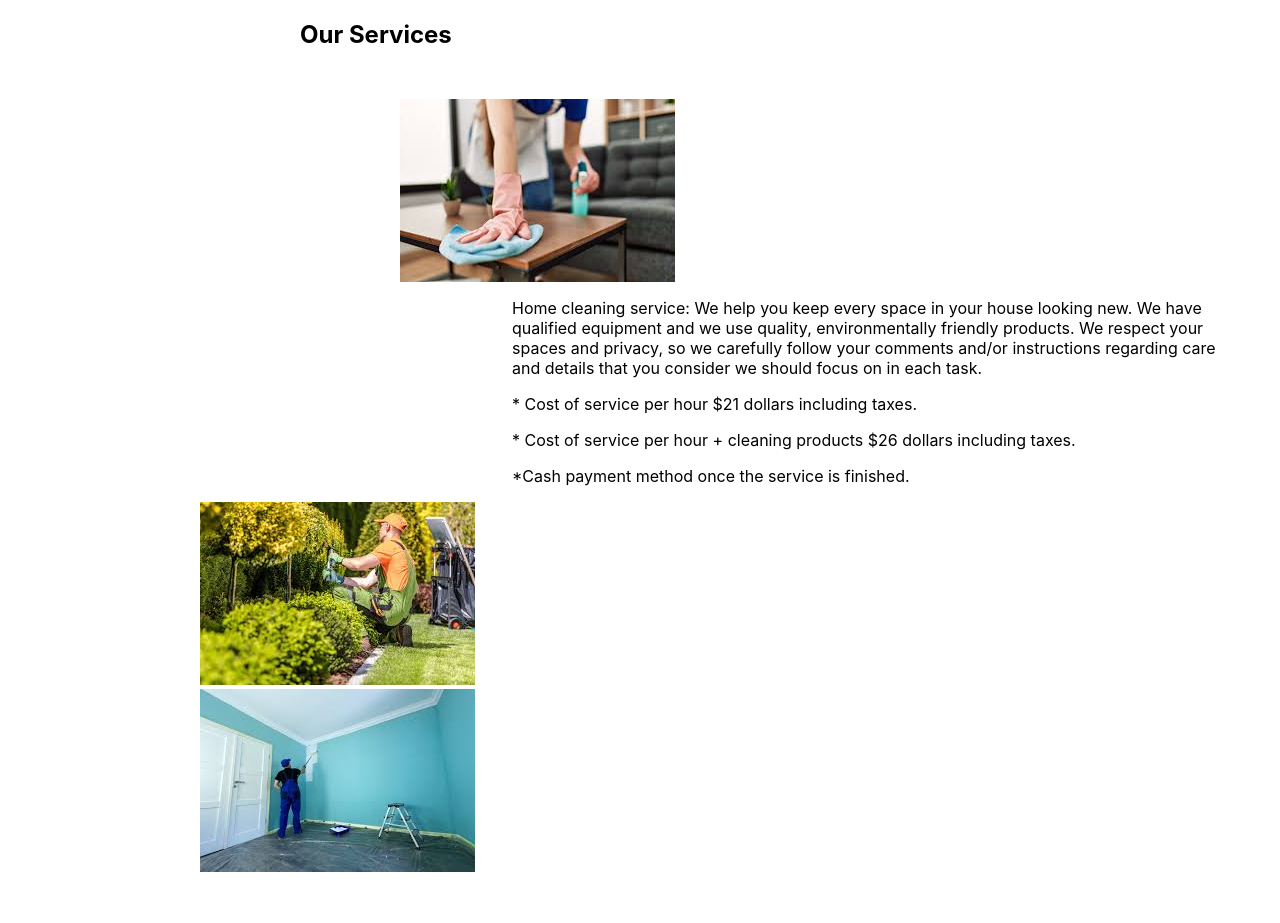
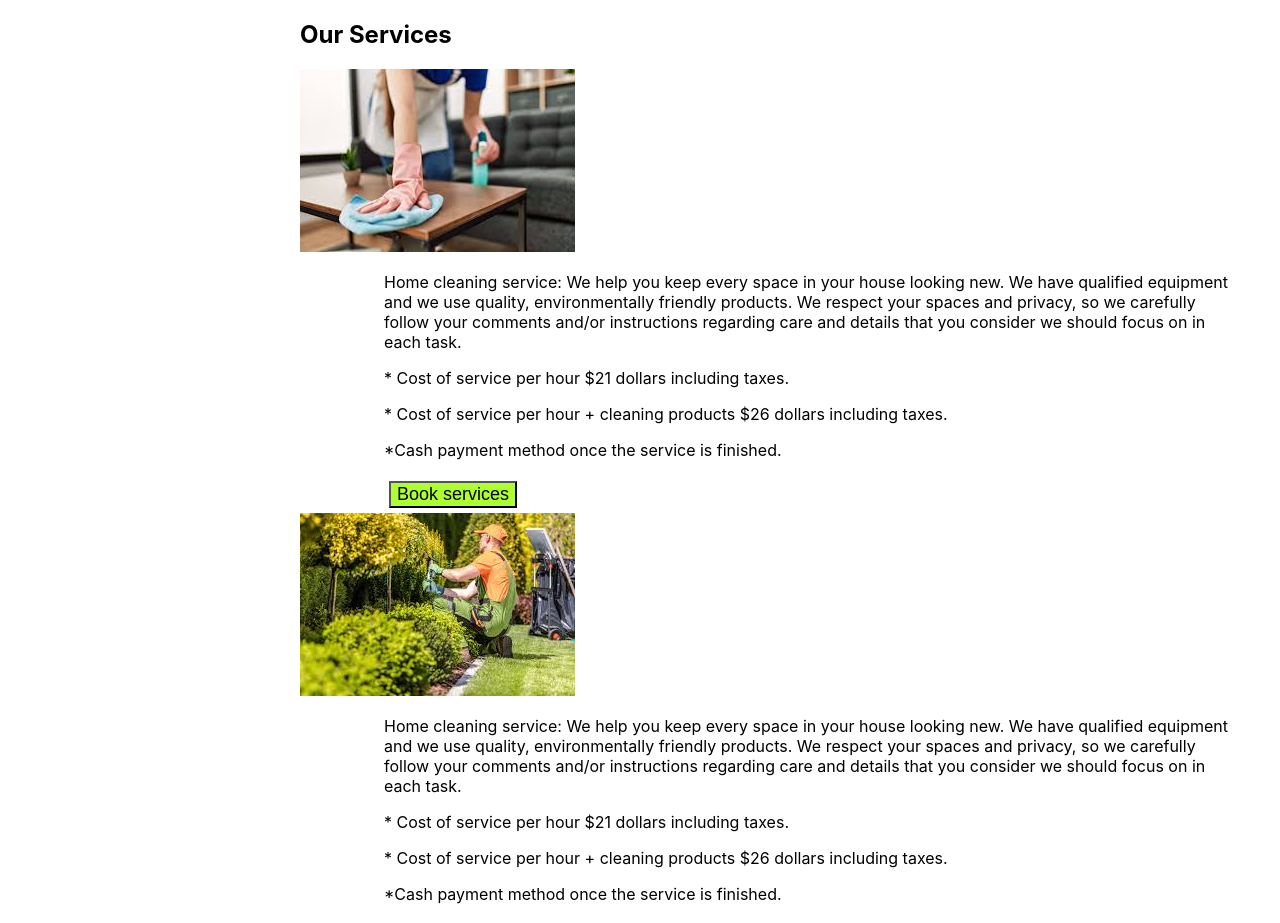
Before and after one commit to VivianaMv/serviceswebapllication, a React (Create React App) app: page / in a window 1280 px wide. Shown: the top 923 px of the page. Built offline with nearby package versions, Linux system fonts and the light colour scheme.

Commit message:
Servicespage

```diff
--- a/src/Components/Services.js
+++ b/src/Components/Services.js
@@ -15,36 +15,50 @@ const Services = () => {
                     className='logo-cleaning2'
                     src={require('../images/house-cleaning.jpg')}
                     alt='cleaning logo' />
-                <div className='CleaningDescrip'>
+                <div className='Descrip'>
                     <p > Home cleaning service: We help you keep every space in your house looking new. We have qualified equipment and we use quality, environmentally friendly products. We respect your spaces and privacy, so we carefully follow your comments and/or instructions regarding care and details that you consider we should focus on in each task.</p>
 
                     <p >* Cost of service per hour $21 dollars including taxes.</p>
                     <p >* Cost of service per hour + cleaning products $26 dollars including taxes.</p>
                     <p > *Cash payment method once the service is finished.</p>
+                    <button className='btnBook'>Book services</button>
                 </div>
+
             </div>
             <div>
                 <img
-                    className='logo-gardening'
+                    className='logo-gardening2'
                     src={require('../images/gardening.jpg')}
                     alt='gardening logo' />
+
+                <div className='Descrip'>
+                    <p > Home cleaning service: We help you keep every space in your house looking new. We have qualified equipment and we use quality, environmentally friendly products. We respect your spaces and privacy, so we carefully follow your comments and/or instructions regarding care and details that you consider we should focus on in each task.</p>
+
+                    <p >* Cost of service per hour $21 dollars including taxes.</p>
+                    <p >* Cost of service per hour + cleaning products $26 dollars including taxes.</p>
+                    <p > *Cash payment method once the service is finished.</p>
+                    <button className='btnBook'>Book services</button>
+                </div>
+
             </div>
             <div>
                 <img
-                    className='logo-painting'
+                    className='logo-painting2'
                     src={require('../images/painting.jpg')}
                     alt='painting logo' /><br></br><br></br><br></br><br></br>
+                <div className='Descrip'>
+                    <p > Home cleaning service: We help you keep every space in your house looking new. We have qualified equipment and we use quality, environmentally friendly products. We respect your spaces and privacy, so we carefully follow your comments and/or instructions regarding care and details that you consider we should focus on in each task.</p>
 
+                    <p >* Cost of service per hour $21 dollars including taxes.</p>
+                    <p >* Cost of service per hour + cleaning products $26 dollars including taxes.</p>
+                    <p > *Cash payment method once the service is finished.</p>
+                    <button className='btnBook'>Book services</button>
+                    <br></br><br></br><br></br>
+
+                </div>
             </div>
-            <p> Home cleaning service: We help you keep every space in your house looking new. We have qualified equipment and we use quality, environmentally friendly products. We respect your spaces and privacy, so we carefully follow your comments and/or instructions regarding care and details that you consider we should focus on in each task.</p>
-
-            <p>* Cost of service per hour $21 dollars including taxes.</p>
-            <p>* Cost of service per hour + cleaning products $26 dollars including taxes.</p>
-            <p>*Cash payment method once the service is finished.</p>
-            <div>
 
 
-            </div>
             <a className='Privacy' href='Privacy.js'>Privacy</a>
 
             <a className='Privacy' href='TermCon.js' target='_blanck'>Terms and conditions</a>
--- a/src/Components/Style.css
+++ b/src/Components/Style.css
@@ -63,14 +63,23 @@ margin-left: 50px;
     font-size: x-large;
 }
 
-.CleaningDescrip{
+.Descrip{
     margin-right: 50px;
-    margin-left: 40%;
+    margin-left: 30%;
 }
-.logo-cleaning2 {
-    margin-left: 400px;
-    margin-top: 50px;
-    margin-top: 50px;
-    display: flex;
-    justify-content: space-between;
+.logo-cleaning2 ,
+.logo-painting2,
+.logo-gardening2
+
+ {
+    margin-left: 300px;
+
 }
+.btnBook{
+    margin-left: 5px;
+    background-color: greenyellow;
+    margin: 5px;
+    font-size: large;
+
+
+}
```
